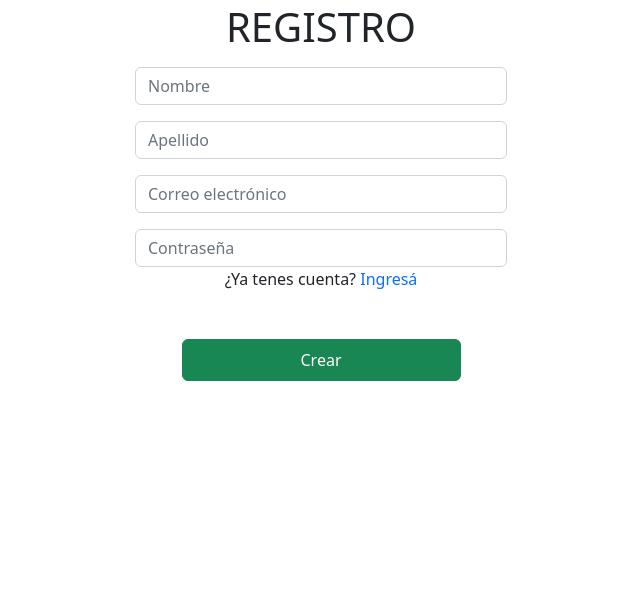
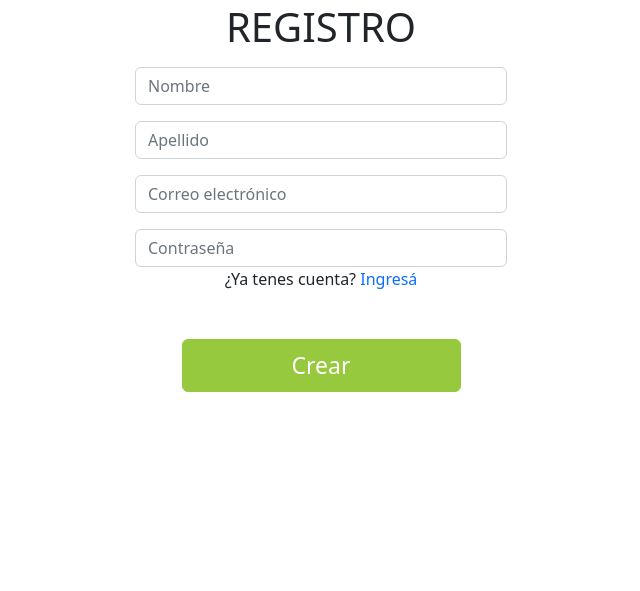
Before and after one commit to NicolasCalcagno/IntegradorFrontEnd-CodoACodo, a PHP site: page /registro.php in a window 1280 px wide. Shown: the part 131-722 px from the top of the page, without its empty margins (319-959 px from the left). Run offline with PHP 8.4, Linux system fonts and the light colour scheme.

Commit message:
Arreglado color de boton crear en registro

```diff
--- a/registro.php
+++ b/registro.php
@@ -52,7 +52,7 @@ if ($_SESSION) {
             <p class="text-center">¿Ya tenes cuenta? <a href="login.php">Ingresá</a></p>
 
             <div class="col-12 col-md-6 mt-5 mx-auto text-center">
-                <input type="submit" class="btn btn-success w-50 pt-2 pb-2 text-center" value="Crear">
+                <input type="submit" class="btn btn-success btn-submit w-50 pt-2 pb-2 text-center" value="Crear">
             </div>
         </form>
     </div>
```
